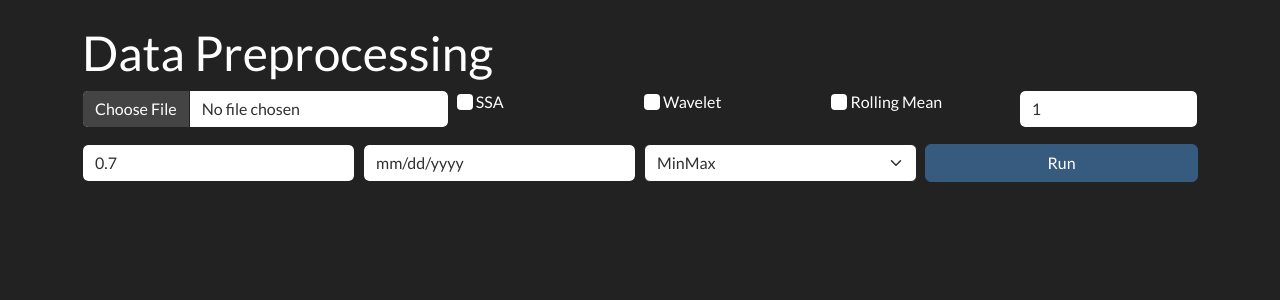
After one commit to JoyceKL/forecast_web, a Flask app: page /preprocess in a window 1280 px wide. The commit adds this page. Shown: the top 300 px of the page. Run offline with Flask 3, Linux system fonts and the light colour scheme; some libraries are stand-ins or nearby versions.

Commit message:
Add full data preprocessing pipeline: clean, extract, split, normalize with upload and visualization

```diff
--- a/web_app/app.py
+++ b/web_app/app.py
@@ -2,11 +2,13 @@ from flask import Flask, render_template
 
 from routes.predict import predict_bp
 from routes.upload_model import upload_bp
+from routes.preprocess import preprocess_bp
 from utils.model_utils import get_available_models, get_history_stats
 
 app = Flask(__name__)
 app.register_blueprint(predict_bp)
 app.register_blueprint(upload_bp)
+app.register_blueprint(preprocess_bp)
 
 
 @app.route('/')
--- /dev/null
+++ b/web_app/routes/preprocess.py
@@ -0,0 +1,71 @@
+import os
+from flask import Blueprint, request, jsonify, send_from_directory, render_template
+import pandas as pd
+from utils.data_processing import full_pipeline
+
+preprocess_bp = Blueprint("preprocess_bp", __name__)
+
+DOWNLOAD_DIR = "downloads"
+
+
+@preprocess_bp.route("/preprocess")
+def preprocess_page():
+    """Render the preprocessing page."""
+    return render_template("preprocess.html")
+
+
+@preprocess_bp.route("/run_preprocess", methods=["POST"])
+def run_preprocess():
+    """Handle file upload and run preprocessing pipeline."""
+    if "file" not in request.files:
+        return jsonify({"error": "No file uploaded"}), 400
+
+    file = request.files["file"]
+    if file.filename.endswith(".csv"):
+        df = pd.read_csv(file)
+    elif file.filename.endswith((".xls", ".xlsx")):
+        df = pd.read_excel(file)
+    else:
+        return jsonify({"error": "Unsupported file type"}), 400
+
+    use_ssa = request.form.get("ssa") == "on"
+    use_wavelet = request.form.get("wavelet") == "on"
+    use_rolling = request.form.get("rolling") == "on"
+    lag = int(request.form.get("lag", 1))
+    split_ratio = float(request.form.get("split_ratio", 0.7))
+    split_date = request.form.get("split_date") or None
+    scaler = request.form.get("scaler", "minmax")
+
+    try:
+        train_df, test_df, stats = full_pipeline(
+            df,
+            use_ssa=use_ssa,
+            use_wavelet=use_wavelet,
+            use_rolling=use_rolling,
+            lag=lag,
+            split_ratio=split_ratio,
+            split_date=split_date,
+            scaler=scaler,
+        )
+    except Exception as exc:
+        return jsonify({"error": str(exc)}), 400
+
+    os.makedirs(DOWNLOAD_DIR, exist_ok=True)
+    train_path = os.path.join(DOWNLOAD_DIR, "train_processed.csv")
+    test_path = os.path.join(DOWNLOAD_DIR, "test_processed.csv")
+    train_df.to_csv(train_path, index=False)
+    test_df.to_csv(test_path, index=False)
+
+    result = {
+        "train_preview": train_df.head().to_dict(orient="records"),
+        "test_preview": test_df.head().to_dict(orient="records"),
+        "stats": stats,
+    }
+    return jsonify(result)
+
+
+@preprocess_bp.route("/download_processed/<which>")
+def download_processed(which: str):
+    """Download processed train or test CSV."""
+    filename = "train_processed.csv" if which == "train" else "test_processed.csv"
+    return send_from_directory(DOWNLOAD_DIR, filename, as_attachment=True)
--- /dev/null
+++ b/web_app/static/js/preprocess.js
@@ -0,0 +1,29 @@
+document.getElementById('preprocess-form').addEventListener('submit', async function(e){
+    e.preventDefault();
+    const formData = new FormData(this);
+    const resp = await fetch('/run_preprocess', {method: 'POST', body: formData});
+    const data = await resp.json();
+    if (data.error) {
+        alert(data.error);
+        return;
+    }
+    renderPreview('train-table', data.train_preview);
+    renderPreview('test-table', data.test_preview);
+    document.getElementById('stats').textContent = JSON.stringify(data.stats, null, 2);
+    document.getElementById('result').style.display = 'block';
+});
+
+function renderPreview(id, rows) {
+    const container = document.getElementById(id);
+    const table = document.createElement('table');
+    table.className = 'table table-dark table-bordered table-sm';
+    if (!rows.length) { container.innerHTML = 'No data'; return; }
+    let headers = Object.keys(rows[0]);
+    let html = '<tr>' + headers.map(h=>'<th>'+h+'</th>').join('') + '</tr>';
+    for (const row of rows) {
+        html += '<tr>' + headers.map(h=>'<td>'+row[h]+'</td>').join('') + '</tr>';
+    }
+    table.innerHTML = html;
+    container.innerHTML = '';
+    container.appendChild(table);
+}
--- a/web_app/templates/index.html
+++ b/web_app/templates/index.html
@@ -13,6 +13,7 @@
         <div class="sidebar-heading border-bottom">Forecast</div>
         <div class="list-group list-group-flush">
             <a class="list-group-item list-group-item-action list-group-item-dark p-3" href="#forecast-section">Dự báo</a>
+            <a class="list-group-item list-group-item-action list-group-item-dark p-3" href="/preprocess">Tiền xử lý</a>
             <a class="list-group-item list-group-item-action list-group-item-dark p-3" href="#model-section">Upload Model</a>
             <a class="list-group-item list-group-item-action list-group-item-dark p-3" href="#history-section">Lịch sử</a>
         </div>
--- /dev/null
+++ b/web_app/templates/preprocess.html
@@ -0,0 +1,64 @@
+<!DOCTYPE html>
+<html lang="en">
+<head>
+    <meta charset="UTF-8">
+    <title>Preprocess Data</title>
+    <link href="https://cdn.jsdelivr.net/npm/bootswatch@5.3.2/dist/darkly/bootstrap.min.css" rel="stylesheet">
+    <script src="https://cdn.jsdelivr.net/npm/chart.js"></script>
+</head>
+<body>
+<div class="container mt-4">
+    <h1>Data Preprocessing</h1>
+    <form id="preprocess-form" enctype="multipart/form-data" class="mb-4">
+        <div class="row g-2">
+            <div class="col-md-4">
+                <input type="file" class="form-control" name="file" required>
+            </div>
+            <div class="col-md-2">
+                <input class="form-check-input" type="checkbox" name="ssa" id="ssa">
+                <label class="form-check-label" for="ssa">SSA</label>
+            </div>
+            <div class="col-md-2">
+                <input class="form-check-input" type="checkbox" name="wavelet" id="wavelet">
+                <label class="form-check-label" for="wavelet">Wavelet</label>
+            </div>
+            <div class="col-md-2">
+                <input class="form-check-input" type="checkbox" name="rolling" id="rolling">
+                <label class="form-check-label" for="rolling">Rolling Mean</label>
+            </div>
+            <div class="col-md-2">
+                <input type="number" class="form-control" name="lag" value="1" min="1" placeholder="Lag">
+            </div>
+        </div>
+        <div class="row g-2 mt-2">
+            <div class="col-md-3">
+                <input type="number" step="0.01" class="form-control" name="split_ratio" value="0.7" placeholder="Train ratio">
+            </div>
+            <div class="col-md-3">
+                <input type="date" class="form-control" name="split_date" placeholder="Split date">
+            </div>
+            <div class="col-md-3">
+                <select name="scaler" class="form-select">
+                    <option value="minmax">MinMax</option>
+                    <option value="standard">Standard</option>
+                </select>
+            </div>
+            <div class="col-md-3">
+                <button type="submit" class="btn btn-primary w-100">Run</button>
+            </div>
+        </div>
+    </form>
+    <div id="result" style="display:none;">
+        <h4>Train Preview</h4>
+        <div id="train-table" class="table-responsive"></div>
+        <h4 class="mt-3">Test Preview</h4>
+        <div id="test-table" class="table-responsive"></div>
+        <h4 class="mt-3">Statistics</h4>
+        <pre id="stats"></pre>
+        <a href="/download_processed/train" class="btn btn-outline-light btn-sm me-2">Download Train</a>
+        <a href="/download_processed/test" class="btn btn-outline-light btn-sm">Download Test</a>
+    </div>
+</div>
+<script src="/static/js/preprocess.js"></script>
+</body>
+</html>
```
Also changed, not shown: web_app/utils/data_processing.py (added, +95 -0 lines).
